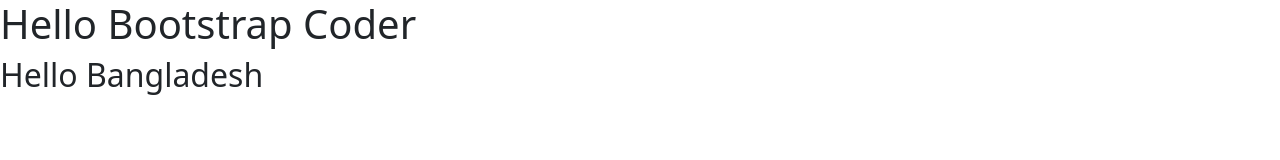
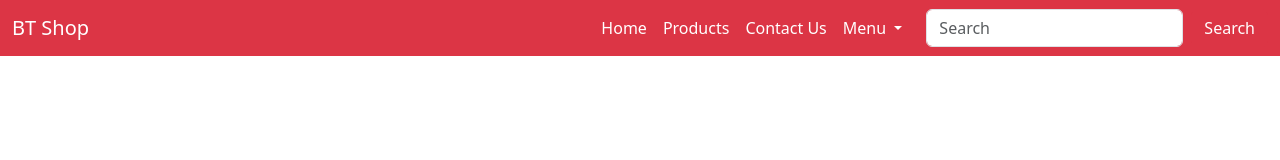
Before and after one commit to programmingshikhbo/bootstrap-projects-one, a plain HTML site: page index.html in a window 1280 px wide. Drawn offline with nearby package versions, Linux system fonts and the light colour scheme.

Commit message:
create a navbar

```diff
--- a/index.html
+++ b/index.html
@@ -11,9 +11,46 @@
 </head>
 <body>
 
-     <h1> Hello Bootstrap Coder </h1>
+     <nav class="navbar navbar-expand-lg bg-danger">
+          <div class="container-fluid">
+            <a class="navbar-brand text-white" href="#">BT Shop</a>
+            <button class="navbar-toggler" type="button" data-bs-toggle="collapse" data-bs-target="#navbarSupportedContent" aria-controls="navbarSupportedContent" aria-expanded="false" aria-label="Toggle navigation">
+              <span class="navbar-toggler-icon"></span>
+            </button>
+            <div class="collapse navbar-collapse" id="navbarSupportedContent">
+              <ul class="navbar-nav ms-auto mb-2 me-3 mb-lg-0">
+                <li class="nav-item">
+                  <a class="nav-link active text-white" aria-current="page" href="https://facebook.com">Home</a>
+                </li>
+                <li class="nav-item">
+                  <a class="nav-link text-white" href="#">Products</a>
+                </li>
+                <li class="nav-item">
+                  <a class="nav-link text-white" href="#">Contact Us</a>
+                </li>
+                <li class="nav-item dropdown">
+                  <a class="nav-link dropdown-toggle text-white" href="#" role="button" data-bs-toggle="dropdown" aria-expanded="false">
+                    Menu
+                  </a>
+                  <ul class="dropdown-menu">
+                    <li><a class="dropdown-item" href="#">Home</a></li>
+                    <li><a class="dropdown-item" href="#">Another action</a></li>
+                    <li><hr class="dropdown-divider"></li>
+                    <li><a class="dropdown-item" href="#">Something else here</a></li>
 
-     <h2> Hello Bangladesh </h2>
+                  </ul>
+                </li>
+              </ul>
+              <form class="d-flex" role="search">
+                <input class="form-control me-2" type="search" placeholder="Search" aria-label="Search">
+                <button class="btn btn-danger" type="submit">Search</button>
+              </form>
+            </div>
+          </div>
+        </nav>
+
+
+
 
 
 
```
